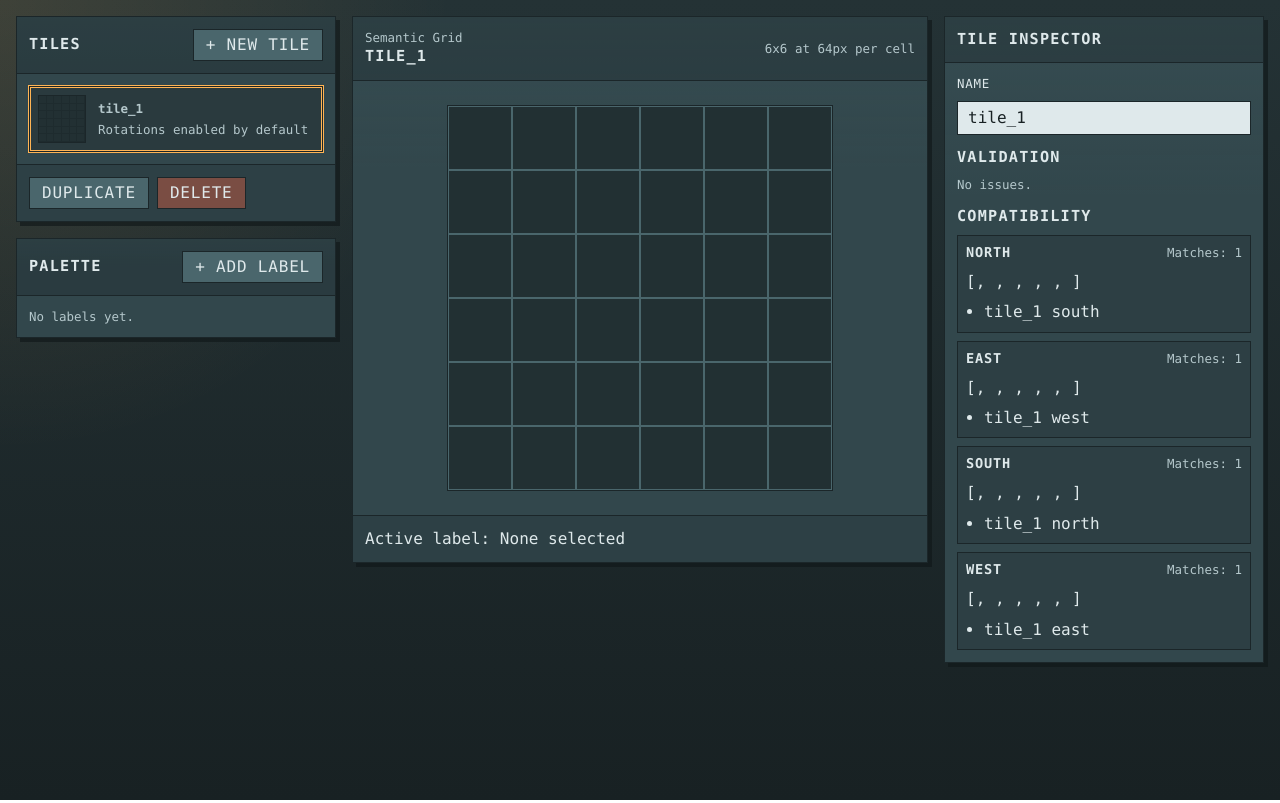
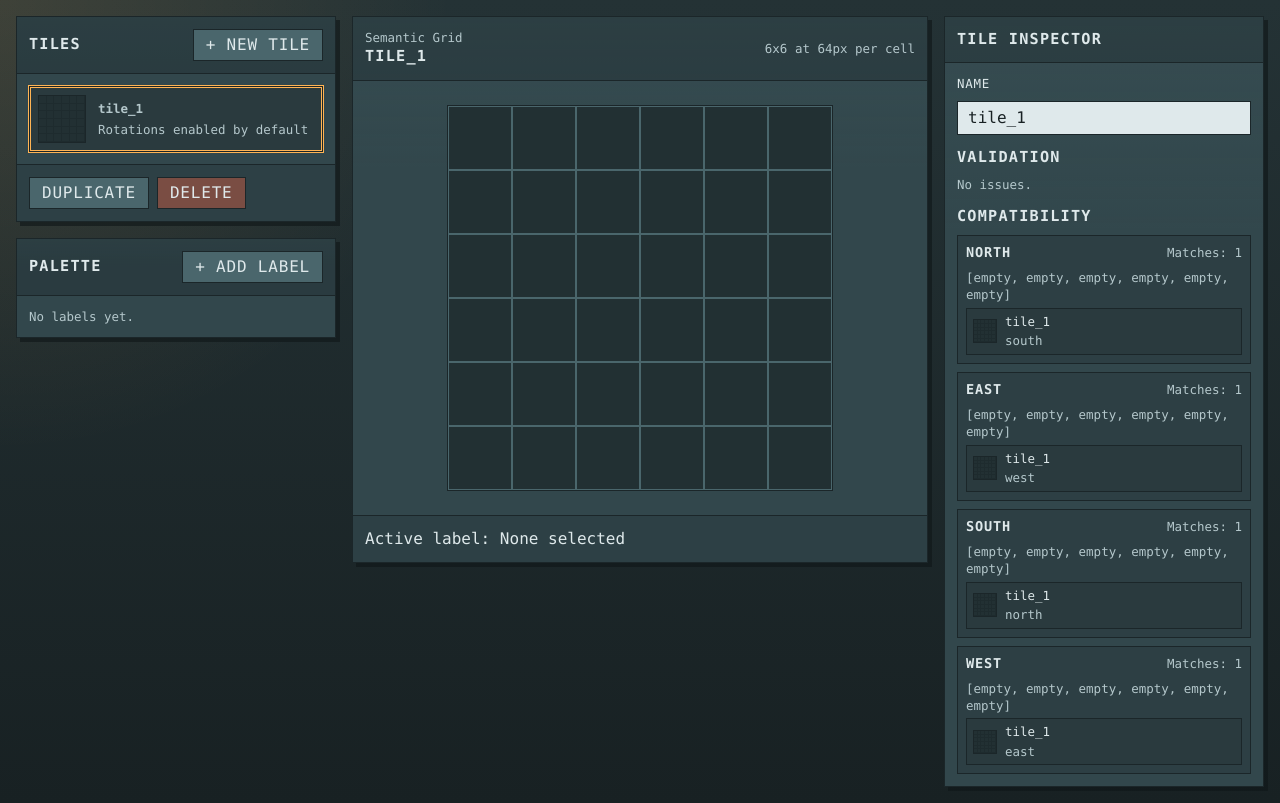
Before and after one commit to carladevv/tileset-drafting-tool, a React (Vite) app: page / in a window 1280 px wide. Both pictures are taken after a click on the button "+ NEW TILE". Built offline with nearby package versions, Linux system fonts and the light colour scheme.

Commit message:
fix: visual bugs and usability

```diff
--- a/src/components/TileInspector.tsx
+++ b/src/components/TileInspector.tsx
@@ -1,19 +1,24 @@
 import { useProjectStore } from '../store/projectStore'
 import { tileSides } from '../utils/compatibility'
+import { TilePreview } from './TilePreview'
 
 export function TileInspector() {
   const tiles = useProjectStore((state) => state.project.tiles)
+  const labels = useProjectStore((state) => state.project.cellLabels)
   const selectedTileId = useProjectStore((state) => state.selectedTileId)
   const validationIssues = useProjectStore((state) => state.validationIssues)
   const updateTileName = useProjectStore((state) => state.updateTileName)
   const getTileBorders = useProjectStore((state) => state.getTileBorders)
   const getCompatibilityForTile = useProjectStore((state) => state.getCompatibilityForTile)
+  const selectTile = useProjectStore((state) => state.selectTile)
   const tile = tiles.find((entry) => entry.id === selectedTileId) ?? null
   const issues = validationIssues.filter((issue) => issue.tileId === selectedTileId)
   const borders = selectedTileId ? getTileBorders(selectedTileId) : null
   const compatibility = selectedTileId ? getCompatibilityForTile(selectedTileId) : null
 
   const getTileName = (tileId: string) => tiles.find((entry) => entry.id === tileId)?.name || 'Untitled tile'
+  const getTile = (tileId: string) => tiles.find((entry) => entry.id === tileId) ?? null
+  const getLabelName = (labelId: string) => labels.find((entry) => entry.id === labelId)?.name || labelId || 'empty'
 
   return (
     <section className="panel">
@@ -64,16 +69,36 @@ export function TileInspector() {
                           <h4>{side}</h4>
                           <span>Matches: {matches.length}</span>
                         </header>
-                        <p className="compatibility-side__border">[{borders[side].join(', ')}]</p>
+                        <p className="compatibility-side__border">
+                          [{borders[side].map((labelId) => getLabelName(labelId)).join(', ')}]
+                        </p>
                         {noMatches ? (
                           <p className="compatibility-side__warning">Warning: no compatible tiles</p>
                         ) : (
                           <ul className="compatibility-side__matches">
-                            {matches.map((match) => (
-                              <li key={`${match.sourceTileId}_${match.sourceSide}_${match.targetTileId}_${match.targetSide}`}>
-                                {getTileName(match.targetTileId)} {match.targetSide}
-                              </li>
-                            ))}
+                            {matches.map((match) => {
+                              const targetTile = getTile(match.targetTileId)
+                              if (!targetTile) {
+                                return null
+                              }
+
+                              return (
+                                <li key={`${match.sourceTileId}_${match.sourceSide}_${match.targetTileId}_${match.targetSide}`}>
+                                  <button
+                                    type="button"
+                                    className="compatibility-match"
+                                    onClick={() => selectTile(match.targetTileId)}
+                                    aria-label={`Select compatible tile ${getTileName(match.targetTileId)} on ${match.targetSide}`}
+                                  >
+                                    <TilePreview tile={targetTile} labels={labels} size="tiny" />
+                                    <span className="compatibility-match__meta">
+                                      <span>{getTileName(match.targetTileId)}</span>
+                                      <span>{match.targetSide}</span>
+                                    </span>
+                                  </button>
+                                </li>
+                              )
+                            })}
                           </ul>
                         )}
                       </section>
--- a/src/components/TileListPanel.tsx
+++ b/src/components/TileListPanel.tsx
@@ -1,3 +1,5 @@
+import { useEffect, useRef } from 'react'
+
 import { useProjectStore } from '../store/projectStore'
 import { TilePreview } from './TilePreview'
 
@@ -10,12 +12,27 @@ export function TileListPanel() {
   const duplicateTile = useProjectStore((state) => state.duplicateTile)
   const deleteTile = useProjectStore((state) => state.deleteTile)
   const selectTile = useProjectStore((state) => state.selectTile)
+  const tileRowRefs = useRef<Record<string, HTMLButtonElement | null>>({})
   const tilesWithWarnings = new Set(
     validationIssues
       .filter((issue) => issue.message.startsWith('No compatible tiles on the'))
       .map((issue) => issue.tileId)
       .filter((tileId): tileId is string => Boolean(tileId)),
   )
+
+  useEffect(() => {
+    if (!selectedTileId) {
+      return
+    }
+
+    const selectedTileRow = tileRowRefs.current[selectedTileId]
+    if (typeof selectedTileRow?.scrollIntoView === 'function') {
+      selectedTileRow.scrollIntoView({
+        block: 'nearest',
+        inline: 'nearest',
+      })
+    }
+  }, [selectedTileId])
 
   return (
     <section className="panel panel--tiles">
@@ -36,6 +53,9 @@ export function TileListPanel() {
               type="button"
               className={`tile-row ${tile.id === selectedTileId ? 'is-selected' : ''}`}
               onClick={() => selectTile(tile.id)}
+              ref={(element) => {
+                tileRowRefs.current[tile.id] = element
+              }}
             >
               <TilePreview tile={tile} labels={labels} />
               <span className="tile-row__meta">
--- a/src/components/TilePreview.tsx
+++ b/src/components/TilePreview.tsx
@@ -4,7 +4,7 @@ import type { CellLabel, Tile } from '../types/projectTypes'
 type TilePreviewProps = {
   tile: Tile
   labels: CellLabel[]
-  size?: 'small' | 'large'
+  size?: 'tiny' | 'small' | 'large'
 }
 
 const getColorForCell = (cellLabelId: string, labels: CellLabel[]) =>
--- a/src/index.css
+++ b/src/index.css
@@ -254,6 +254,11 @@ button {
   height: 48px;
 }
 
+.tile-preview--tiny {
+  width: 24px;
+  height: 24px;
+}
+
 .tile-preview--large {
   width: 144px;
   height: 144px;
@@ -398,13 +403,46 @@ input[type='color'] {
 }
 
 .compatibility-side__border {
-  margin: 8px 0;
-  color: #dfe9eb;
+  margin: 6px 0 4px;
+  font-size: 0.78rem;
+  color: #b5c8cc;
   word-break: break-word;
 }
 
 .compatibility-side__matches {
-  padding-left: 18px;
+  display: flex;
+  flex-direction: column;
+  gap: 6px;
+  padding-left: 0;
+  list-style: none;
+  font-size: 0.78rem;
+  color: #dfe9eb;
+}
+
+.compatibility-match {
+  display: flex;
+  align-items: center;
+  gap: 8px;
+  width: 100%;
+  padding: 4px 6px;
+  border: 1px solid #1b2629;
+  background: #2a3a3e;
+  color: inherit;
+  text-align: left;
+}
+
+.compatibility-match:hover {
+  background: #34494e;
+}
+
+.compatibility-match__meta {
+  display: flex;
+  flex-direction: column;
+  gap: 2px;
+}
+
+.compatibility-match__meta span:last-child {
+  color: #b5c8cc;
 }
 
 .compatibility-side__warning {
@@ -414,6 +452,7 @@ input[type='color'] {
 .issue-list {
   margin: 0;
   padding-left: 18px;
+  font-size: 0.78rem;
 }
 
 .issue-list__item--error {
```
Also changed, not shown: 1 other file (tests, documents, lock files or other folders).
